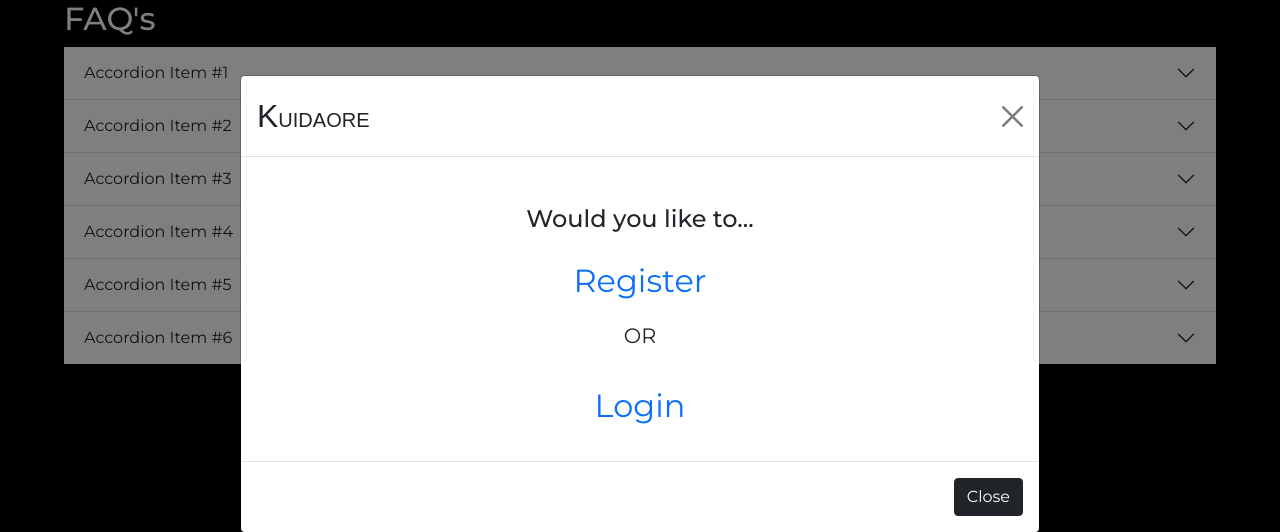
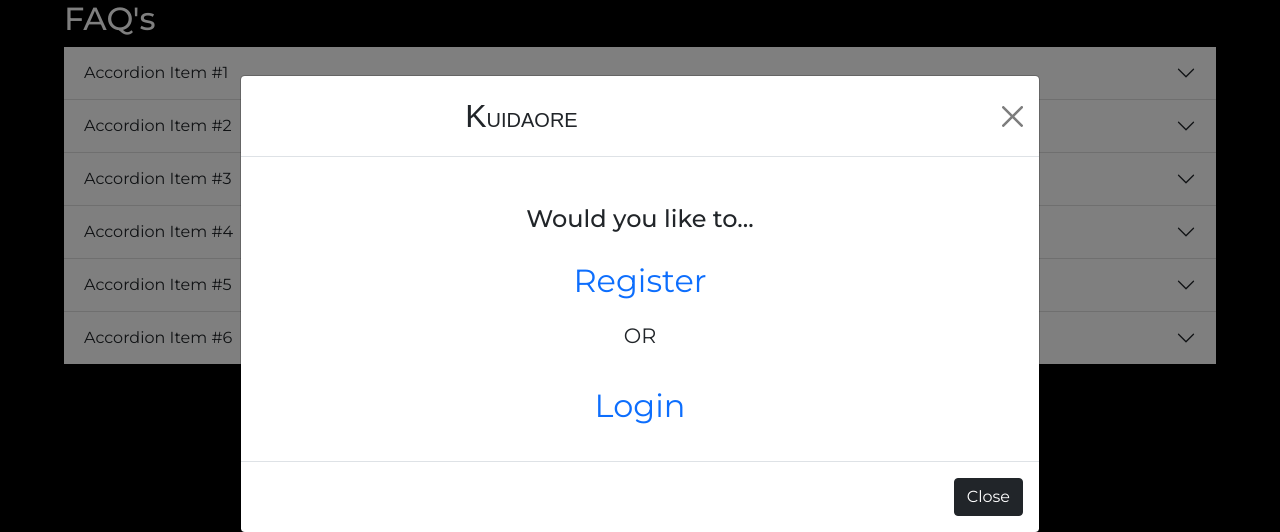
Before and after one commit to cjphawes/restaurant-booking-system, a Django app: page /faq/ in a window 1280 px wide, after a click on "LOG IN". Shown: the part 96-628 px from the top of the page. Run offline with Django 4.2, Linux system fonts and the light colour scheme; some web fonts are replaced.

Commit message:
feat:add mx-auto class for styling

```diff
--- a/templates/base.html
+++ b/templates/base.html
@@ -44,7 +44,7 @@
         <div class="modal-dialog modal-lg modal-dialog-centered">
           <div class="modal-content">
             <div class="modal-header">
-              <h1 class="modal-title fs-5 text-dark jacques-francois-regular" id="accountModalLabel"><span class="jacques-francois-shadow-regular fs-2">K</span>UIDAORE</h1>
+              <h1 class="modal-title fs-5 text-dark jacques-francois-regular mx-auto" id="accountModalLabel"><span class="jacques-francois-shadow-regular fs-2">K</span>UIDAORE</h1>
               <button type="button" class="btn-close" data-bs-dismiss="modal" aria-label="Close"></button>
             </div>
 
@@ -89,5 +89,6 @@
   </footer>
     <!-- Bootstrap 5 JS Script -->
     <script src="https://cdn.jsdelivr.net/npm/bootstrap@5.0.2/dist/js/bootstrap.bundle.min.js" integrity="sha384-MrcW6ZMFYlzcLA8Nl+NtUVF0sA7MsXsP1UyJoMp4YLEuNSfAP+JcXn/tWtIaxVXM" crossorigin="anonymous"></script>
+    <script src="{% static 'js/reservation.js' %}"></script>
 </body>
 </html>
```
